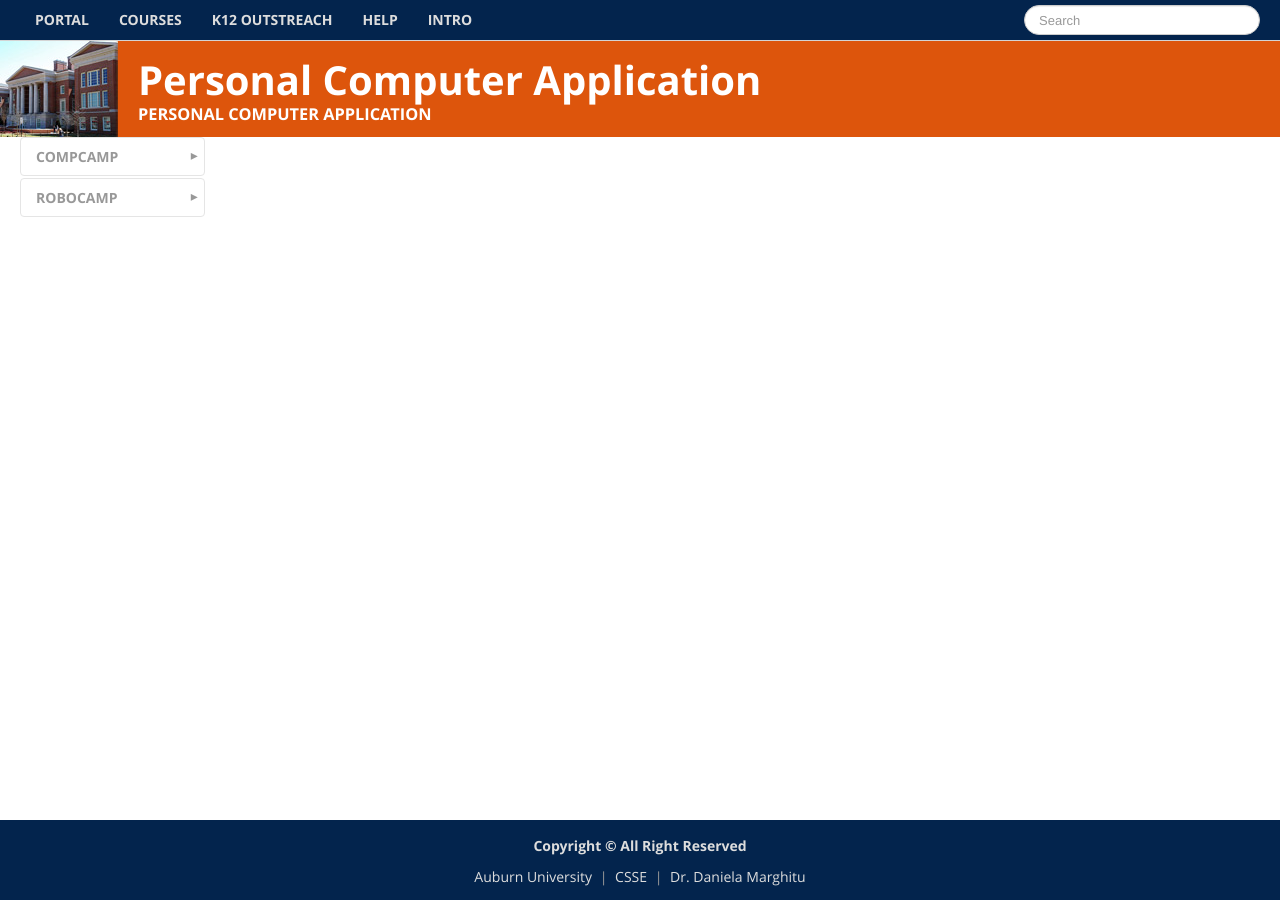
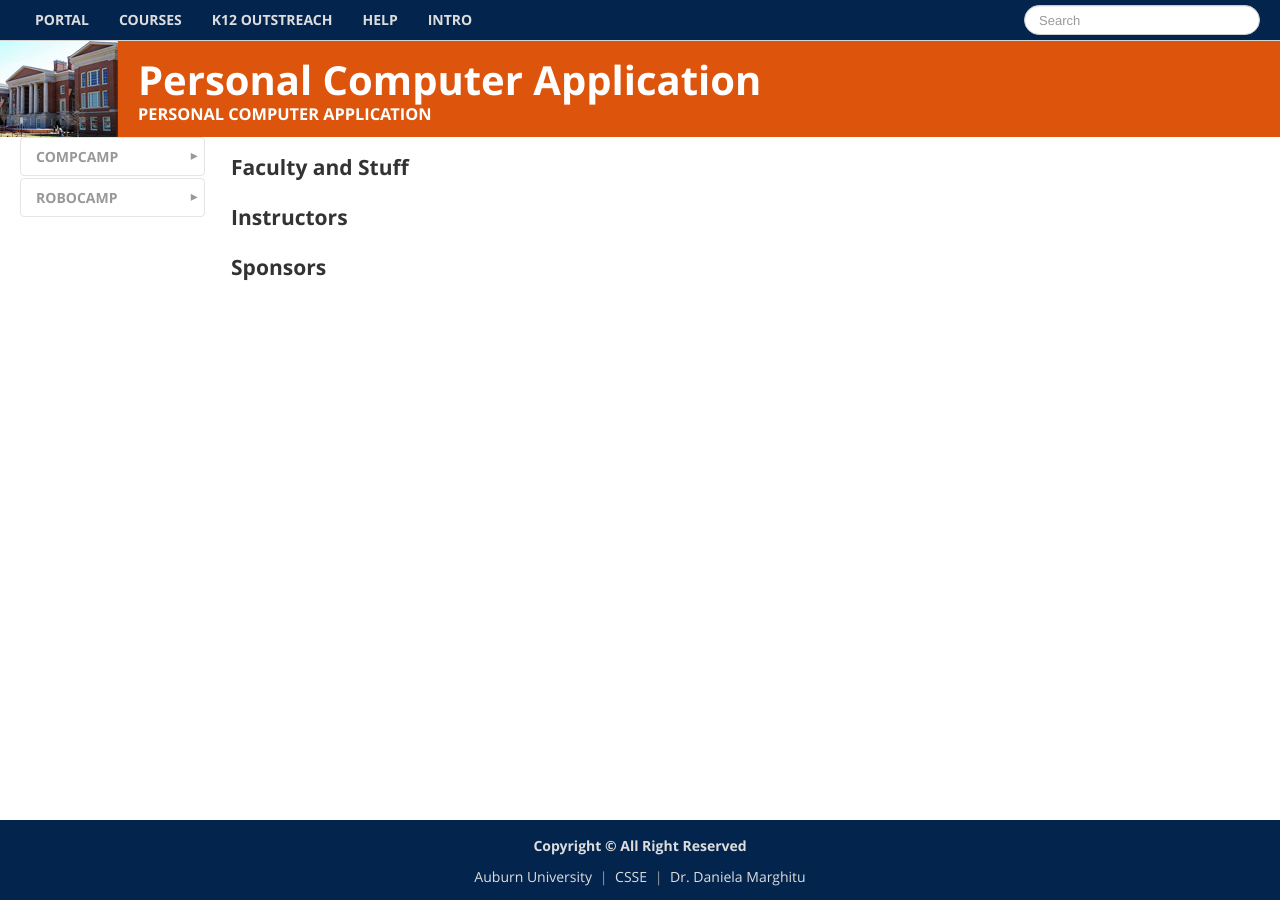
Before and after one commit to gongzhitaao/pcaweb, a Jekyll site: the page built from k12/compcamp/people/index.md, in a window 1280 px wide. Built offline with Jekyll 4.4.1, drawn with Linux system fonts in a browser that asks for light colours.

```diff
--- a/_layouts/k12.html
+++ b/_layouts/k12.html
@@ -6,7 +6,7 @@ layout: default
 
 <div id="k12nav" class="accordion span2">
 
-  {% assign tmp = 'people,gallary,history' | split: ',' %}
+  {% assign tmp = 'people,archive' | split: ',' %}
 
   <div class="accordion-group">
     <div class="accordion-heading">
@@ -30,7 +30,7 @@ layout: default
     </div>
   </div>
 
-  {% assign tmp = 'people,gallary,tutorial,clothing,history' | split: ',' %}
+  {% assign tmp = 'people,tutorial,clothing,archive' | split: ',' %}
 
   <div class="accordion-group">
     <div class="accordion-heading">
--- a/k12/compcamp/people/index.md
+++ b/k12/compcamp/people/index.md
@@ -1,3 +1,9 @@
 ---
 layout: k12
 ---
+
+## Faculty and Stuff
+
+## Instructors
+
+## Sponsors
--- a/robots.txt
+++ b/robots.txt
@@ -1,3 +1,4 @@
 # robotstxt.org/
 
 User-agent: *
+Disallow:
```
Also changed, not shown: k12/compcamp/gallary/index.md (deleted, +0 -3 lines), k12/compcamp/history/index.md (deleted, +0 -3 lines), k12/robocamp/gallary/index.md (deleted, +0 -3 lines), k12/robocamp/history/index.md (deleted, +0 -3 lines), k12/robocamp/people/index.md (+6 -0 lines), k12/robocamp/tutorial/index.md (+4 -0 lines), 1 other file.
